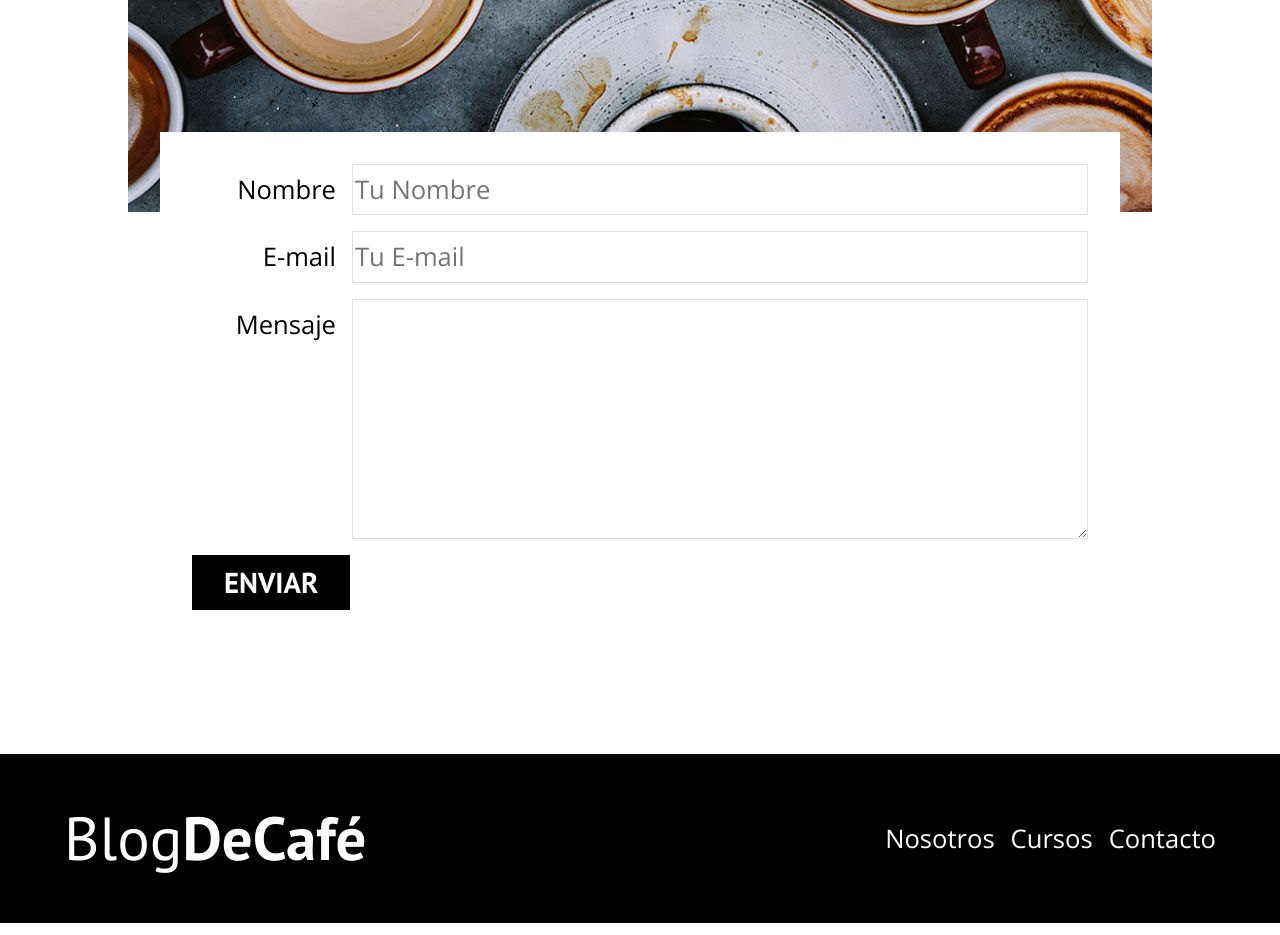
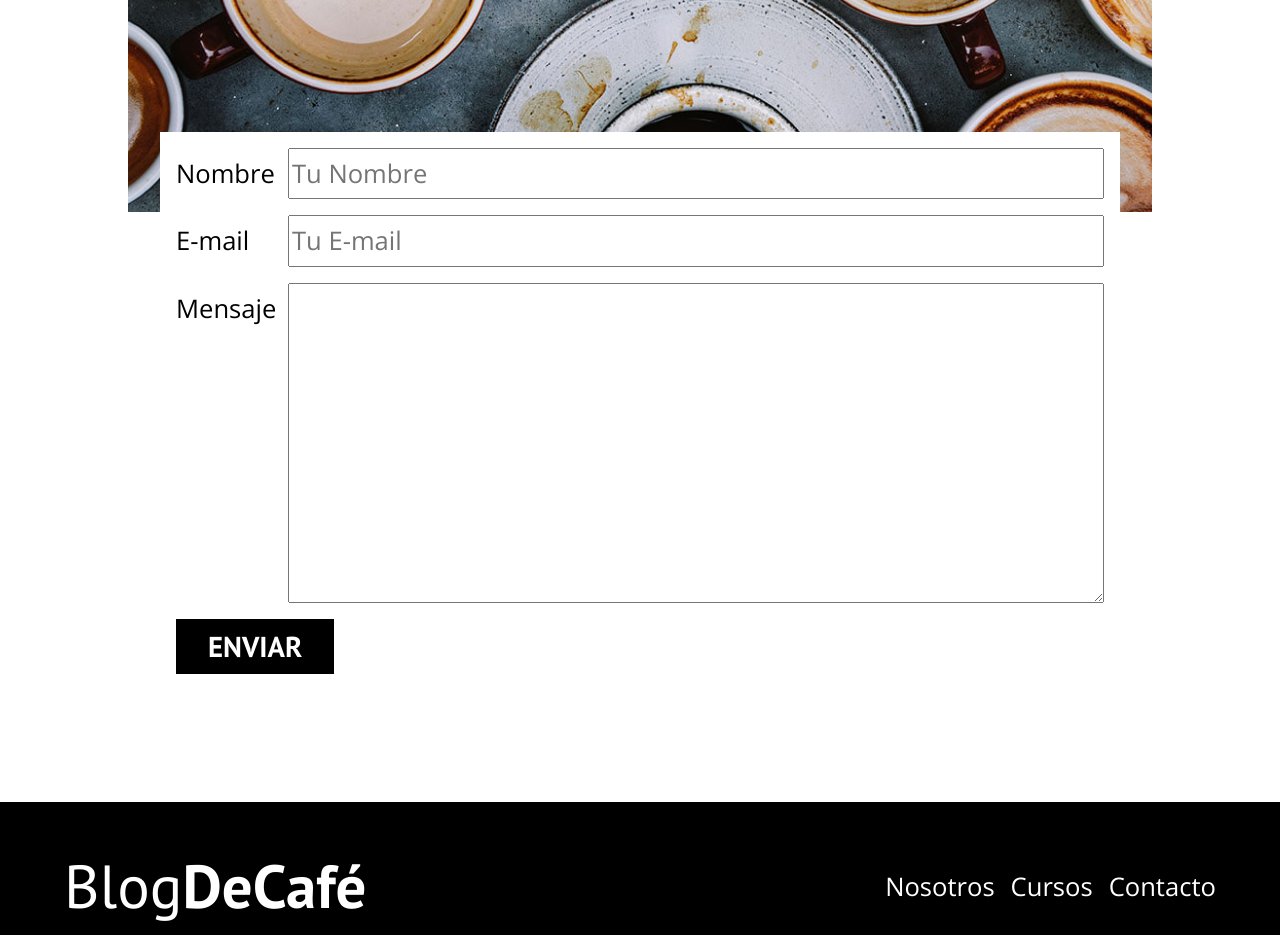
Before and after one commit to LucasErice/Caffeblog, a plain HTML site: page contacto.html in a window 1280 px wide. Shown: the part 840-1775 px from the top of the page. Drawn offline with nearby package versions, Linux system fonts and the light colour scheme.

Commit message:
arregle el formulario

```diff
--- a/styles/style.scss
+++ b/styles/style.scss
@@ -43,34 +43,34 @@
 }
 
 .formulario{
+    background-color: $blanco;
     width: 75%;
     margin: -5rem auto 0 auto;
-    background-color: $blanco;
-    padding: 2rem;
+    padding: 1rem;
 
     .campo{
         display: flex;
         margin-bottom: 1rem;
-        gap: 1rem;
 
-        @media(min-width: 678px){
-            .campo__field{
-                width: 3rem;
-            }
+        @media(max-width: 602px){
+            flex-direction: column;
         }
 
+
         .campo__label{
-            flex: 0 0 9rem;
-            text-align: right;
+            flex: 0 0 7rem;
+            @media(max-width: 602px){
+                flex: 0 0 3rem;
+                text-align: center;
+            }
         }
 
         .campo__field{
             flex: 1;
-            border: 1px solid $gris;
         }
 
         .campo__field--textarea{
-            height: 15rem;
+            height: 20rem;
         }
     }
 }
```
Also changed, not shown: styles/style.css.
